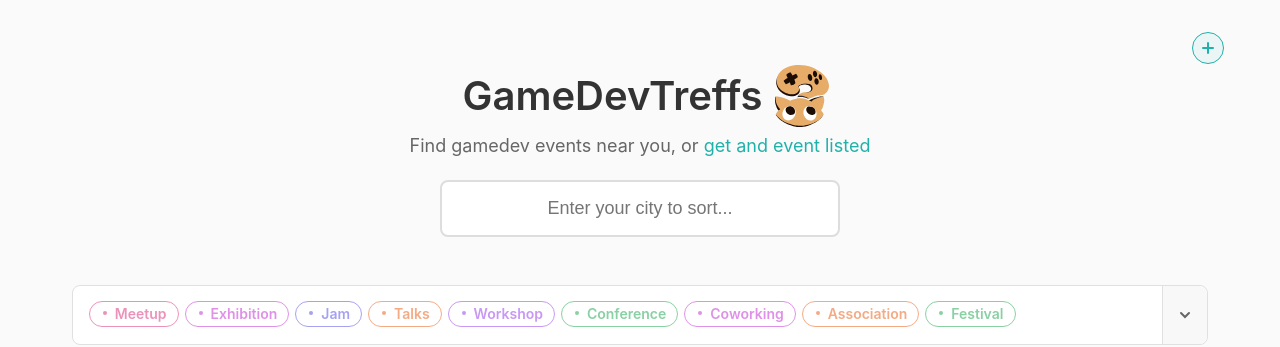
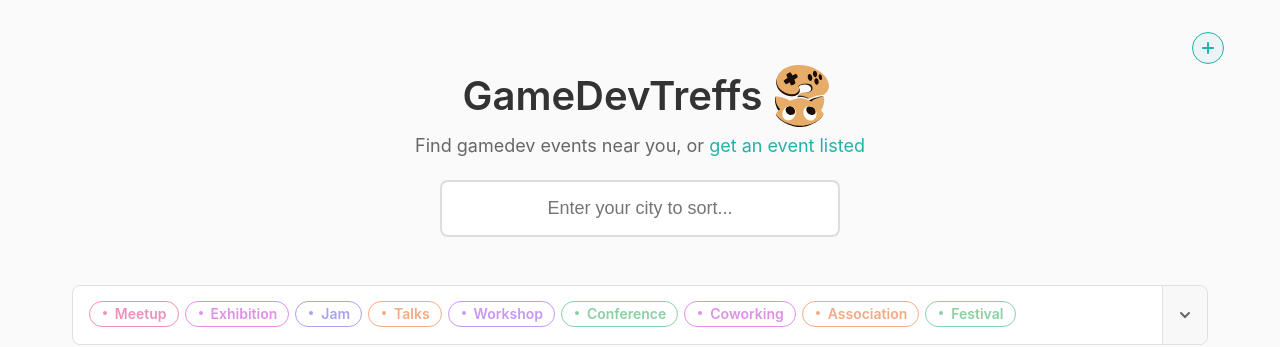
Before and after one commit to abregado/gamedev-index, a Jekyll site: the page built from index.html, in a window 1280 px wide and 900 px high. Shown: the top 347 px of the window. Built offline with Jekyll 4.4.1, drawn with Linux system fonts in a browser that asks for light colours.

Commit message:
fix very obvious spelling error immediately after I made it

```diff
--- a/index.html
+++ b/index.html
@@ -13,7 +13,7 @@ title: GameDevTreffs
   </div>
   <p class="header-hero-subtitle">
     <span class="header-hero-line">Find gamedev events near you,</span>
-    <span class="header-hero-line">or <a href="{{ '/add-entry/' | relative_url }}">get and event listed</a></span>
+    <span class="header-hero-line">or <a href="{{ '/add-entry/' | relative_url }}">get an event listed</a></span>
   </p>
   <div class="city-selector">
     <input type="text" class="city-input" placeholder="Enter your city to sort..." autocomplete="off">
```
